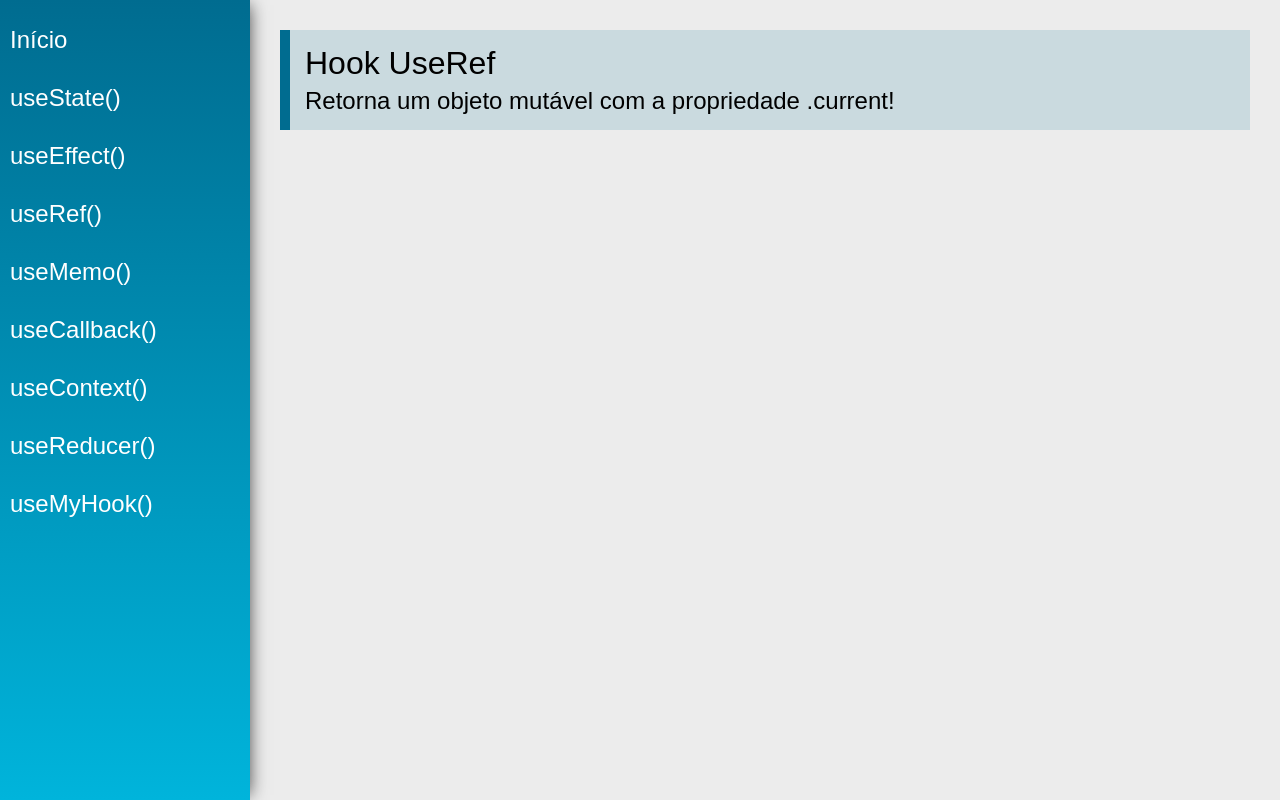
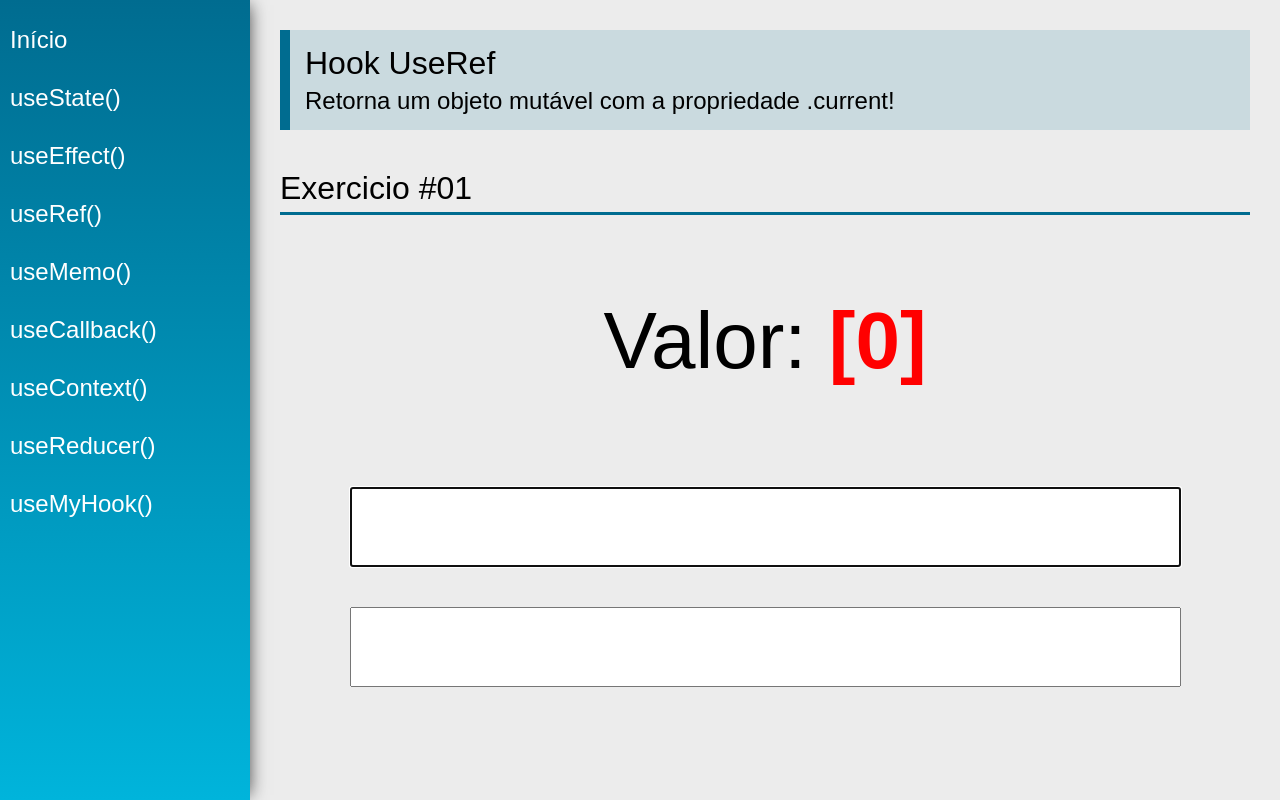
Before and after one commit to Miguel-Barros-Clear/react-hooks-project, a React (Create React App) app: page /useRef in a window 1280 px wide. Built offline with nearby package versions, Linux system fonts and the light colour scheme.

Commit message:
feat: adding useRef exemples into project

```diff
--- a/src/views/examples/UseRef.jsx
+++ b/src/views/examples/UseRef.jsx
@@ -1,15 +1,61 @@
-import React from 'react'
-import PageTitle from '../../components/layout/PageTitle'
+import React, { useEffect, useRef, useState } from "react";
+import PageTitle from "../../components/layout/PageTitle";
+import SectionTitle from "../../components/layout/SectionTitle";
+
+function marge(s1, s2) {
+  return [...s1]
+    .map((e, i) => {
+      return `${e}${s2[i] || ""}`;
+    })
+    .join("");
+}
 
 const UseRef = (props) => {
+  const [value1, setValue1] = useState("");
+  const [value2, setValue2] = useState("");
+  const count = useRef(0);
+  const myInput1 = useRef(null);
+  const myInput2 = useRef(null);
+
+  useEffect(() => {
+    count.current = count.current + 1;
+    myInput2.current.focus();
+  }, [value1]);
+
+  useEffect(() => {
+    count.current = count.current + 1;
+    myInput1.current.focus();
+  }, [value2]);
+
   return (
     <div className="UseRef">
       <PageTitle
         title="Hook UseRef"
         subtitle="Retorna um objeto mutável com a propriedade .current!"
       />
+      <SectionTitle title="Exercicio #01" />
+      <div className="center">
+        <p className="text">
+          Valor: {marge(value1, value2)}{" "}
+          <span className="red">[{count.current}]</span>
+        </p>
+        <input
+          type="text"
+          className="input"
+          value={value1}
+          ref={myInput1}
+          onChange={(e) => setValue1(e.target.value)}
+        />
+        <input
+          type="text"
+          className="input"
+          value={value2}
+          ref={myInput2}
+          onChange={(e) => setValue2(e.target.value)}
+        />
       </div>
-    )
-}
+    </div>
+  );
+};
 
-export default UseRef
+export default UseRef;
```
Lines whose indentation alone changed are shown as unchanged.
